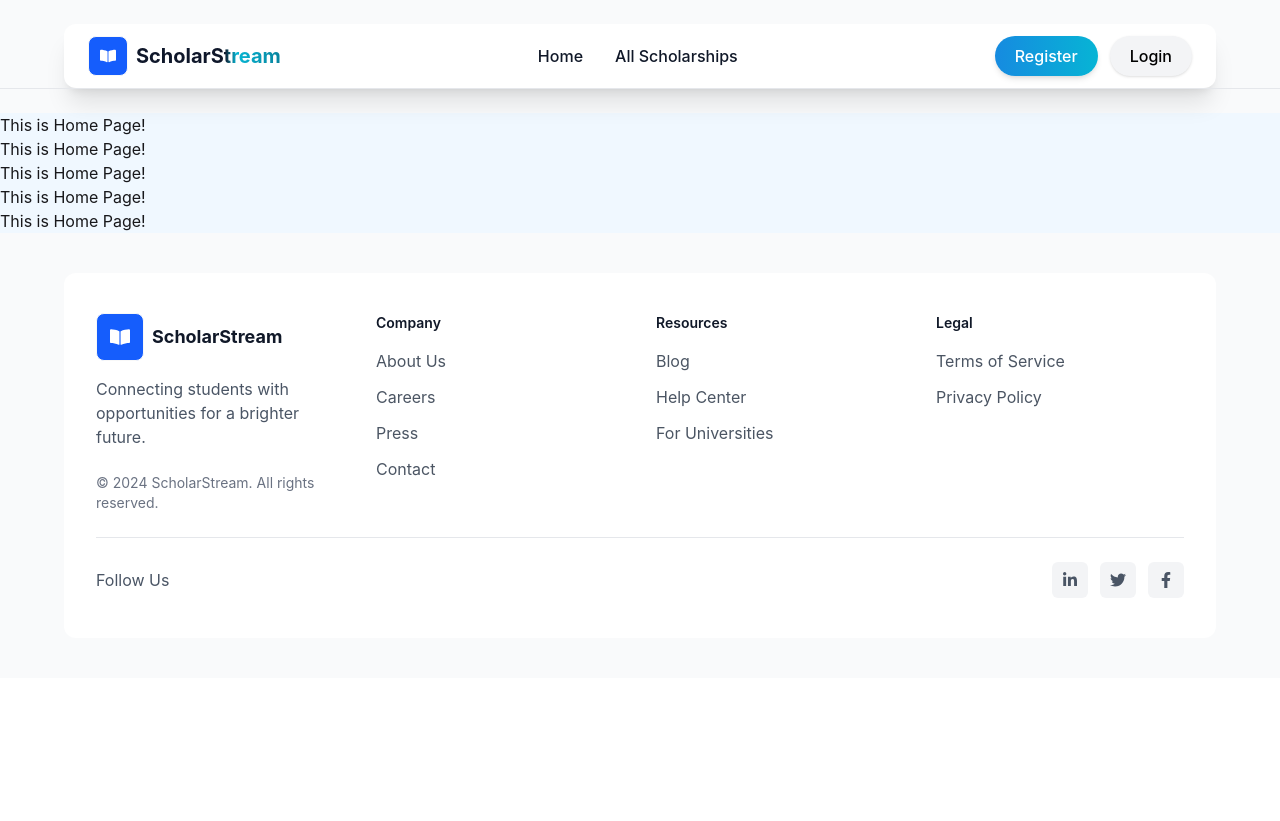
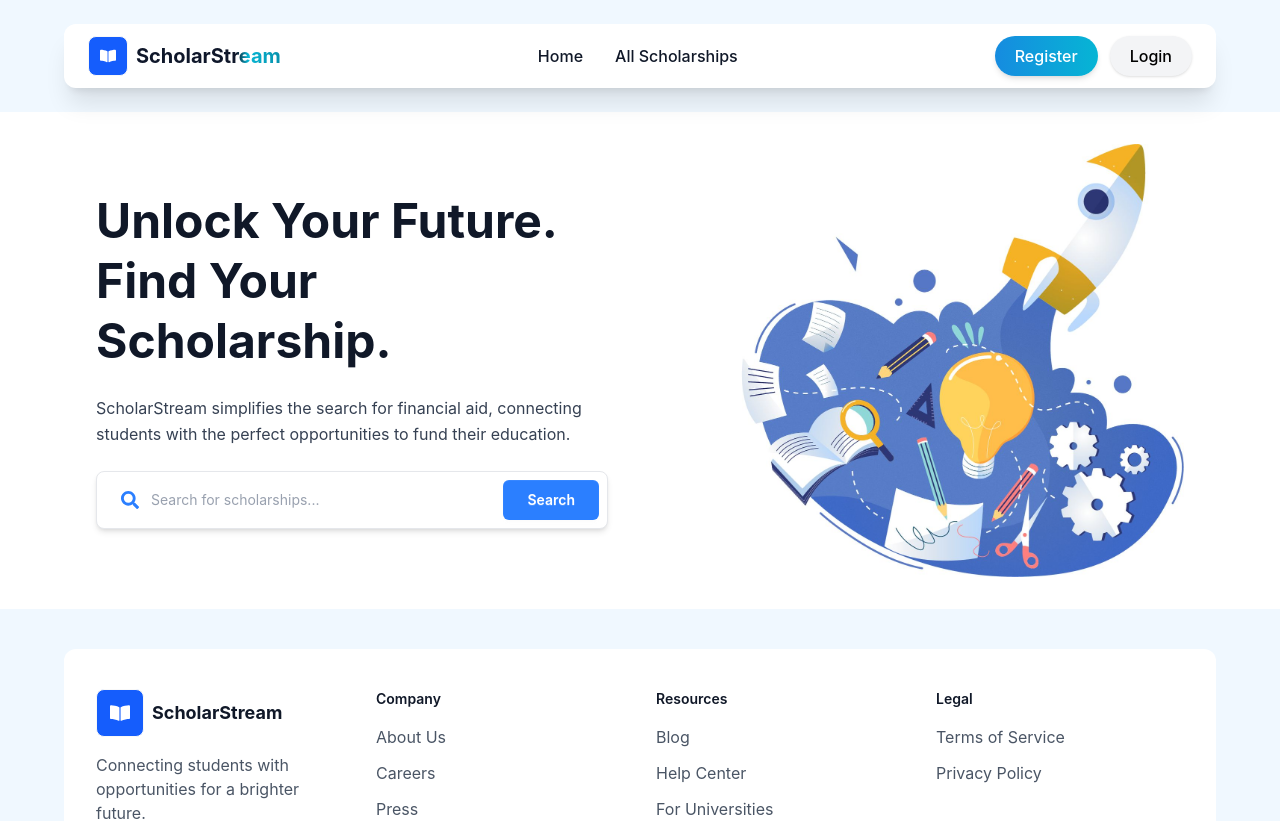
Before and after one commit to Eshrat48/ScholarStream-Client, a React (Vite) app: page / in a window 1280 px wide. Shown: the top 821 px of the page. Before the commit the page ends 800 px from the top, so only its background shows below. Built offline with nearby package versions, Linux system fonts and the light colour scheme.

Commit message:
Hero Banner Added

```diff
--- a/package.json
+++ b/package.json
@@ -11,10 +11,12 @@
   },
   "dependencies": {
     "@tailwindcss/vite": "^4.1.17",
+    "framer-motion": "^12.23.25",
     "react": "^19.2.0",
     "react-dom": "^19.2.0",
     "react-icons": "^5.5.0",
     "react-router": "^7.10.1",
+    "react-router-dom": "^7.10.1",
     "tailwindcss": "^4.1.17"
   },
   "devDependencies": {
--- a/src/layouts/RootLayout.jsx
+++ b/src/layouts/RootLayout.jsx
@@ -6,13 +6,9 @@ import Footer from "../pages/Shared/Footer/Footer.jsx";
 const RootLayout = () => {
     return (
         <div>
-            <Navbar></Navbar>
-            <Outlet></Outlet>
-            <Outlet></Outlet>
-            <Outlet></Outlet>
-            <Outlet></Outlet>
-            <Outlet></Outlet>
-            <Footer></Footer>
+            <Navbar />
+            <Outlet />
+            <Footer />
         </div>
     );
 }
--- a/src/pages/Home/Home/Home.jsx
+++ b/src/pages/Home/Home/Home.jsx
@@ -1,9 +1,11 @@
 import React from "react";
+import HomeBanner from "./HomeBanner";
 
 const Home = () => {
     return (
         <div>
-            <h1>This is Home Page!</h1>
+            <HomeBanner />
+            {/* Additional sections will be added here */}
         </div>
     );
 };
--- /dev/null
+++ b/src/pages/Home/Home/HomeBanner.jsx
@@ -0,0 +1,148 @@
+import React, { useState } from 'react';
+import { useNavigate } from 'react-router-dom';
+import { motion } from 'framer-motion';
+import heroImage from '../../../assets/banner.jpg';
+import { FaSearch } from 'react-icons/fa';
+
+const HomeBanner = () => {
+    const [searchQuery, setSearchQuery] = useState('');
+    const navigate = useNavigate();
+
+    // Handle search functionality
+    const handleSearch = () => {
+        if (searchQuery.trim()) {
+            // Navigate to All Scholarships page with search query
+            navigate(`/all-scholarships?search=${encodeURIComponent(searchQuery)}`);
+        }
+    };
+
+    // Handle Enter key press
+    const handleKeyPress = (e) => {
+        if (e.key === 'Enter') {
+            handleSearch();
+        }
+    };
+
+    // Animation variants for Framer Motion
+    const titleVariants = {
+        hidden: { opacity: 0, y: -20 },
+        visible: {
+            opacity: 1,
+            y: 0,
+            transition: { duration: 0.8, ease: 'easeOut' }
+        }
+    };
+
+    const descriptionVariants = {
+        hidden: { opacity: 0, y: 10 },
+        visible: {
+            opacity: 1,
+            y: 0,
+            transition: { duration: 0.8, delay: 0.2, ease: 'easeOut' }
+        }
+    };
+
+    const searchBarVariants = {
+        hidden: { opacity: 0, scale: 0.95 },
+        visible: {
+            opacity: 1,
+            scale: 1,
+            transition: { duration: 0.8, delay: 0.4, ease: 'easeOut' }
+        }
+    };
+
+    const imageVariants = {
+        hidden: { opacity: 0, x: 30 },
+        visible: {
+            opacity: 1,
+            x: 0,
+            transition: { duration: 0.8, delay: 0.2, ease: 'easeOut' }
+        }
+    };
+
+    return (
+        // Container: Full width background matching image white
+        <div className="bg-white py-4 lg:py-8">
+            <div className="mx-auto max-w-6xl px-4 lg:px-8">
+                <div className="grid grid-cols-1 lg:grid-cols-2 gap-4 lg:gap-8 items-center">
+                    {/* 1. Left Side: Text and Search Bar */}
+                    <div className="text-left space-y-6">
+                        {/* Title Section with animation */}
+                        <motion.div
+                            initial="hidden"
+                            whileInView="visible"
+                            viewport={{ once: true }}
+                            variants={titleVariants}
+                        >
+                            <h1 className="text-3xl md:text-4xl lg:text-5xl font-bold text-gray-900 leading-tight">
+                                Unlock Your Future. Find Your Scholarship.
+                            </h1>
+                        </motion.div>
+
+                        {/* Description with animation */}
+                        <motion.div
+                            initial="hidden"
+                            whileInView="visible"
+                            viewport={{ once: true }}
+                            variants={descriptionVariants}
+                        >
+                            <p className="text-sm md:text-base text-gray-700 leading-relaxed max-w-xl">
+                                ScholarStream simplifies the search for financial aid, connecting students with the perfect opportunities to fund their education.
+                            </p>
+                        </motion.div>
+
+                        {/* Search Bar / Search Scholarship Button Section */}
+                        <motion.div
+                            initial="hidden"
+                            whileInView="visible"
+                            viewport={{ once: true }}
+                            variants={searchBarVariants}
+                            className="w-full max-w-lg"
+                        >
+                            <div className="flex gap-2 bg-white rounded-lg shadow-md border border-gray-200 overflow-hidden p-2">
+                                <div className="flex items-center flex-1 px-4 gap-3 text-gray-600">
+                                    <FaSearch className="text-lg text-blue-500 flex-shrink-0" />
+                                    <input
+                                        type="text"
+                                        className="flex-1 outline-none text-gray-700 placeholder-gray-400 bg-transparent text-sm"
+                                        placeholder="Search for scholarships..."
+                                        value={searchQuery}
+                                        onChange={(e) => setSearchQuery(e.target.value)}
+                                        onKeyPress={handleKeyPress}
+                                    />
+                                </div>
+                                {/* Blue Search Button */}
+                                <button
+                                    onClick={handleSearch}
+                                    className="btn bg-blue-500 hover:bg-blue-600 text-white font-semibold px-6 border-none rounded-md transition-all duration-300 active:scale-95 flex-shrink-0 text-sm"
+                                >
+                                    Search
+                                </button>
+                            </div>
+                        </motion.div>
+                    </div>
+
+                    {/* 2. Right Side: Illustration Image with animation */}
+                    <motion.div
+                        initial="hidden"
+                        whileInView="visible"
+                        viewport={{ once: true }}
+                        variants={imageVariants}
+                        className="flex justify-center lg:justify-end"
+                    >
+                        {/* Image without shadow, blending with white background */}
+                        <div className="relative w-full max-w-sm md:max-w-md">
+                            <img
+                                src={heroImage}
+                                alt="Students looking at a large scholarship opportunity"
+                                className="w-full h-auto rounded-2xl object-cover hover:opacity-90 transition-all duration-300 relative z-10"
+                            />
+                        </div>
+                    </motion.div>
+                </div>
+            </div>
+        </div>
+    );
+};
+
+export default HomeBanner;
--- a/src/pages/Shared/Footer/Footer.jsx
+++ b/src/pages/Shared/Footer/Footer.jsx
@@ -1,14 +1,41 @@
 import React from "react";
+import { motion } from "framer-motion";
 import { FaLinkedinIn, FaTwitter, FaFacebookF, FaBookOpen } from "react-icons/fa";
 
 const Footer = () => {
+  // Animation variants
+  const containerVariants = {
+    hidden: { opacity: 0 },
+    visible: {
+      opacity: 1,
+      transition: {
+        staggerChildren: 0.1
+      }
+    }
+  };
+
+  const itemVariants = {
+    hidden: { opacity: 0, y: 20 },
+    visible: {
+      opacity: 1,
+      y: 0,
+      transition: { duration: 0.5, ease: "easeOut" }
+    }
+  };
+
   return (
-    <footer className="bg-gray-50 py-10">
-      <div className="mx-auto max-w-6xl bg-white rounded-xl px-8 py-10">
+    <footer className="py-10">
+      <motion.div
+        className="mx-auto max-w-6xl bg-white rounded-xl px-8 py-10"
+        initial="hidden"
+        whileInView="visible"
+        viewport={{ once: true, margin: "-100px" }}
+        variants={containerVariants}
+      >
         <div className="grid grid-cols-1 md:grid-cols-4 gap-8">
           {/* Left: logo + description */}
-          <div className="md:col-span-1">
-            <div className="flex items-center gap-3 logo-badge fade-up">
+          <motion.div className="md:col-span-1" variants={itemVariants}>
+            <div className="flex items-center gap-3 logo-badge">
               <div className="badge w-12 h-12 bg-blue-600 rounded-lg flex items-center justify-center text-white">
                 <FaBookOpen className="w-5 h-5" />
               </div>
@@ -20,55 +47,58 @@ const Footer = () => {
             <p className="mt-4 text-gray-600">Connecting students with opportunities for a brighter future.</p>
 
             <p className="mt-6 text-sm text-gray-500">© 2024 ScholarStream. All rights reserved.</p>
-          </div>
+          </motion.div>
 
           {/* Columns: Company, Resources, Legal */}
-          <div>
+          <motion.div variants={itemVariants}>
             <h6 className="text-sm font-semibold text-gray-900 mb-4">Company</h6>
             <ul className="space-y-3 text-gray-600">
-              <li><a href="/about" className="footer-link fade-up" data-delay="0ms">About Us</a></li>
-              <li><a href="/careers" className="footer-link fade-up" data-delay="30ms">Careers</a></li>
-              <li><a href="/press" className="footer-link fade-up" data-delay="60ms">Press</a></li>
-              <li><a href="/contact" className="footer-link fade-up" data-delay="90ms">Contact</a></li>
+              <li><a href="/about" className="hover:text-blue-600 transition-colors">About Us</a></li>
+              <li><a href="/careers" className="hover:text-blue-600 transition-colors">Careers</a></li>
+              <li><a href="/press" className="hover:text-blue-600 transition-colors">Press</a></li>
+              <li><a href="/contact" className="hover:text-blue-600 transition-colors">Contact</a></li>
             </ul>
-          </div>
+          </motion.div>
 
-          <div>
+          <motion.div variants={itemVariants}>
             <h6 className="text-sm font-semibold text-gray-900 mb-4">Resources</h6>
             <ul className="space-y-3 text-gray-600">
-              <li><a href="/blog" className="footer-link fade-up" data-delay="0ms">Blog</a></li>
-              <li><a href="/help" className="footer-link fade-up" data-delay="30ms">Help Center</a></li>
-              <li><a href="/universities" className="footer-link fade-up" data-delay="60ms">For Universities</a></li>
+              <li><a href="/blog" className="hover:text-blue-600 transition-colors">Blog</a></li>
+              <li><a href="/help" className="hover:text-blue-600 transition-colors">Help Center</a></li>
+              <li><a href="/universities" className="hover:text-blue-600 transition-colors">For Universities</a></li>
             </ul>
-          </div>
+          </motion.div>
 
-          <div>
+          <motion.div variants={itemVariants}>
             <h6 className="text-sm font-semibold text-gray-900 mb-4">Legal</h6>
             <ul className="space-y-3 text-gray-600">
-              <li><a href="/terms" className="footer-link fade-up" data-delay="0ms">Terms of Service</a></li>
-              <li><a href="/privacy" className="footer-link fade-up" data-delay="30ms">Privacy Policy</a></li>
+              <li><a href="/terms" className="hover:text-blue-600 transition-colors">Terms of Service</a></li>
+              <li><a href="/privacy" className="hover:text-blue-600 transition-colors">Privacy Policy</a></li>
             </ul>
-          </div>
+          </motion.div>
         </div>
 
         <hr className="my-6 border-t border-gray-200" />
 
-        <div className="flex items-center justify-between">
+        <motion.div
+          className="flex items-center justify-between"
+          variants={itemVariants}
+        >
           <div className="text-gray-600">Follow Us</div>
 
           <div className="flex items-center gap-3">
-            <a className="w-9 h-9 rounded-md bg-gray-100 text-gray-600 flex items-center justify-center hover:bg-gray-200 transition-colors duration-150">
+            <a className="w-9 h-9 rounded-md bg-gray-100 text-gray-600 flex items-center justify-center hover:bg-blue-600 hover:text-white transition-all duration-300">
               <FaLinkedinIn />
             </a>
-            <a className="w-9 h-9 rounded-md bg-gray-100 text-gray-600 flex items-center justify-center hover:bg-gray-200 transition-colors duration-150">
+            <a className="w-9 h-9 rounded-md bg-gray-100 text-gray-600 flex items-center justify-center hover:bg-blue-600 hover:text-white transition-all duration-300">
               <FaTwitter />
             </a>
-            <a className="w-9 h-9 rounded-md bg-gray-100 text-gray-600 flex items-center justify-center hover:bg-gray-200 transition-colors duration-150">
+            <a className="w-9 h-9 rounded-md bg-gray-100 text-gray-600 flex items-center justify-center hover:bg-blue-600 hover:text-white transition-all duration-300">
               <FaFacebookF />
             </a>
           </div>
-        </div>
-      </div>
+        </motion.div>
+      </motion.div>
     </footer>
   );
 };
--- a/src/pages/Shared/NavBar/Navbar.jsx
+++ b/src/pages/Shared/NavBar/Navbar.jsx
@@ -14,7 +14,7 @@ const Navbar = () => {
     };
 
     return (
-        <div className="bg-gray-50 py-6">
+        <div className="sticky top-0 z-50 py-6">
             <div className="mx-auto max-w-6xl bg-white shadow-xl rounded-xl px-6 py-3 flex items-center justify-between transition-shadow duration-300 hover:shadow-2xl">
                 {/* Left: Logo */}
                 <div className="flex items-center gap-3">
@@ -71,8 +71,6 @@ const Navbar = () => {
                     )}
                 </div>
             </div>
-
-            <hr className="border-t border-gray-200" />
         </div>
     );
 };
```
Also changed, not shown: src/routes/router.jsx (+7 -0 lines), src/assets/banner.jpg (added), 1 other file (tests, documents, lock files or other folders).
